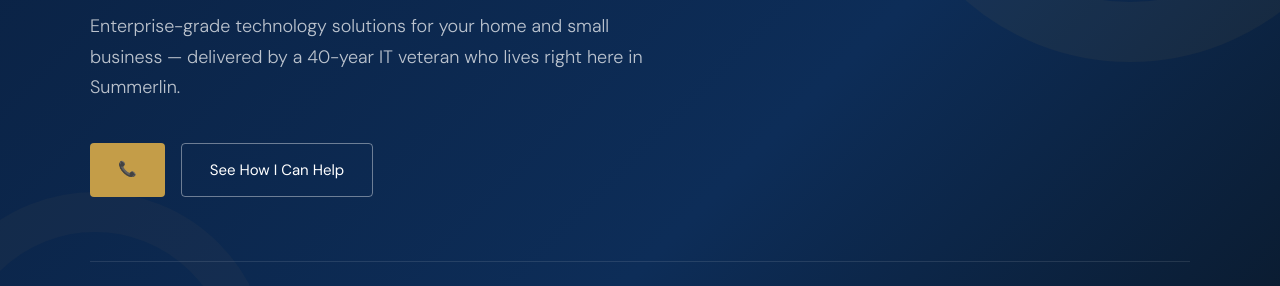
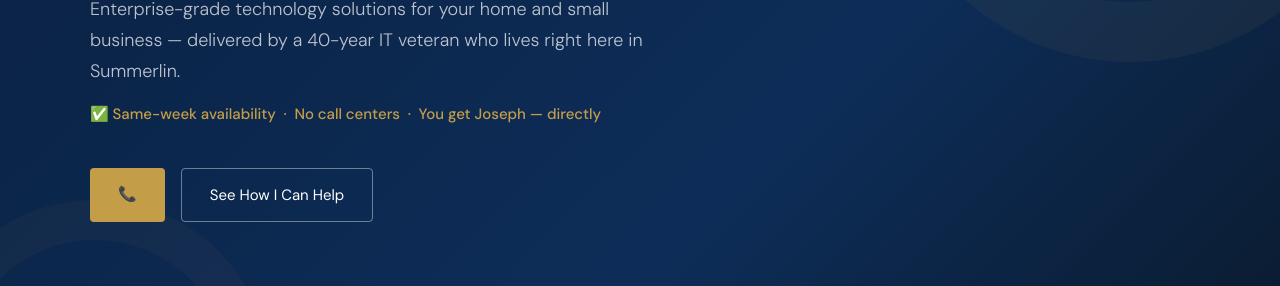
Before and after one commit to knicker429-creator/kllcitservices, a plain HTML site: page index.html in a window 1280 px wide. Shown: the part 338-624 px from the top of the page. Drawn offline with nearby package versions, Linux system fonts and the light colour scheme.

Commit message:
Update index.html

```diff
--- a/index.html
+++ b/index.html
@@ -604,7 +604,9 @@
     <div class="hero-badge">Summerlin · Las Vegas, NV</div>
     <h1>Your Neighborhood <em>IT Expert.</em></h1>
     <p>Enterprise-grade technology solutions for your home and small business — delivered by a 40-year IT veteran who lives right here in Summerlin.</p>
-    <div class="hero-ctas">
+   <p style="color: #C49D48; font-size: 15px; font-weight: 500; margin-top: -24px; margin-bottom: 40px;">
+  ✅ Same-week availability &nbsp;·&nbsp; No call centers &nbsp;·&nbsp; You get Joseph — directly
+</p>    <div class="hero-ctas">
       <a href="tel:+17027204986" class="btn-primary">&#128222; <Call or Text Now — Free 10 Min/a>
       <a href="#services" class="btn-outline">See How I Can Help </a>
     </div>
```
